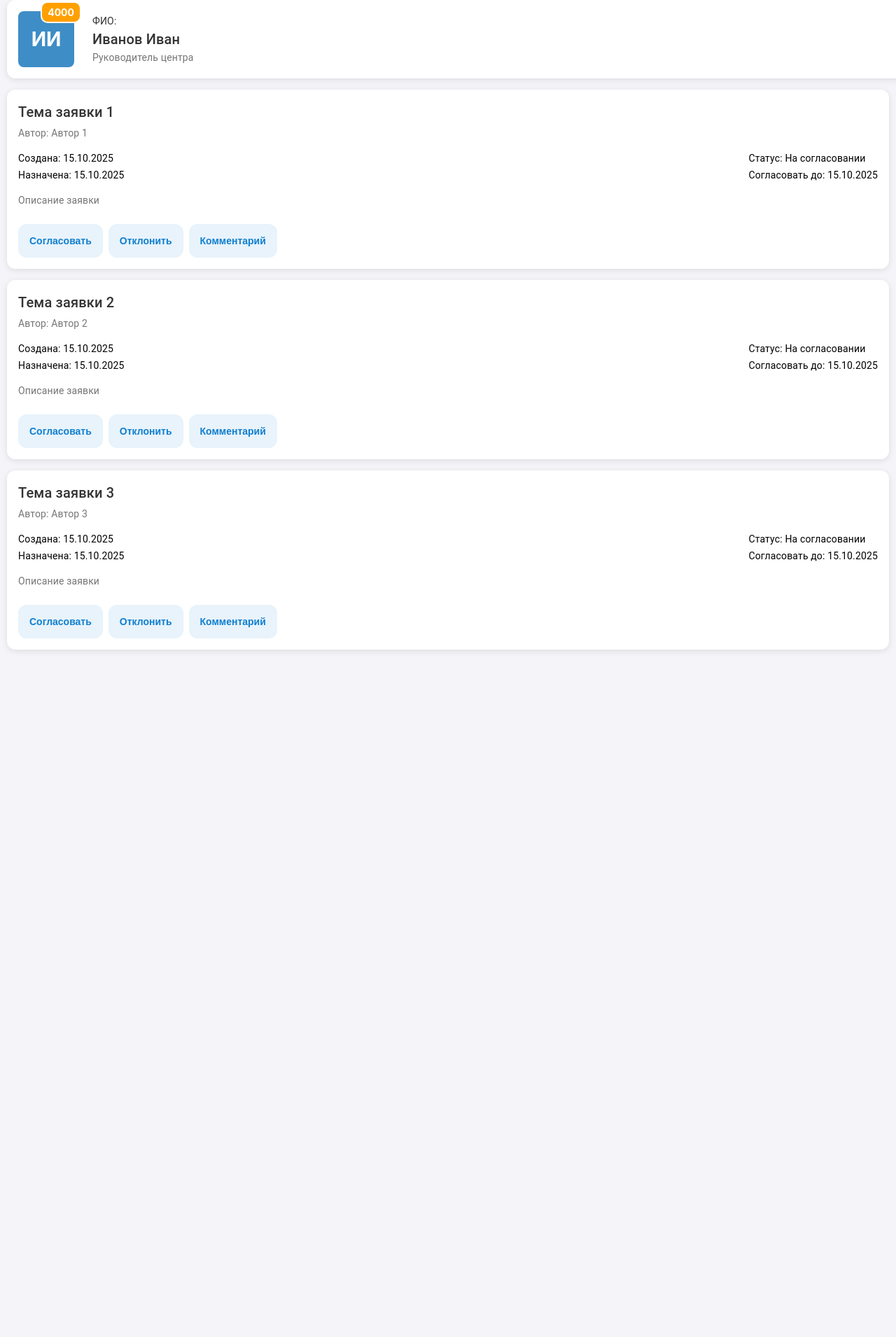
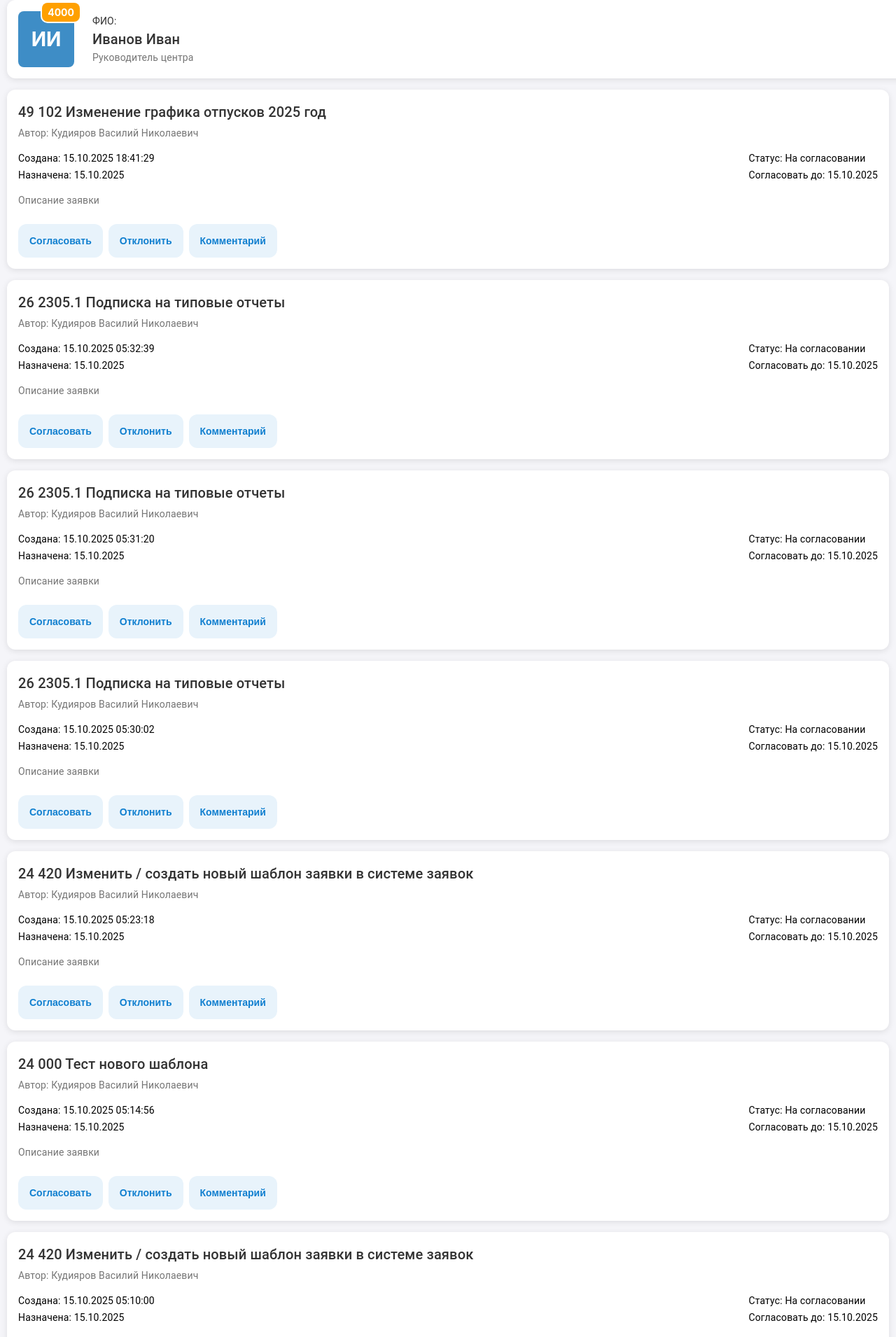
Before and after one commit to Chebulpec/Smart-Apps-eXpress-Front, a React (Vite) app: page / in a window 1280 px wide. Shown: the top 1910 px of the page at 70% size. Before the commit the page ends 944 px from the top, so only its background shows below. Built offline with nearby package versions, Linux system fonts and the light colour scheme.

Commit message:
Данные

```diff
--- a/src/App.jsx
+++ b/src/App.jsx
@@ -1,43 +1,10 @@
-// src/App.jsx
 import React from 'react';
 import UserProfileBanner from './components/UserProfileBanner/UserProfileBanner';
 import ApprovalRequestList from './components/ApprovalRequestList/ApprovalRequestList';
 import './index.css';
+import { user, requests } from './data'; // Импорт данных
 
 const App = () => {
-  const user = {
-    lastName: 'Иванов',
-    firstName: 'Иван',
-    position: 'Руководитель центра',
-  };
-
-  const requests = [
-    {
-      title: 'Тема заявки 1',
-      author: 'Автор 1',
-      createdDate: '15.10.2025',
-      assignedDate: '15.10.2025',
-      status: 'На согласовании',
-      dueDate: '15.10.2025',
-    },
-    {
-      title: 'Тема заявки 2',
-      author: 'Автор 2',
-      createdDate: '15.10.2025',
-      assignedDate: '15.10.2025',
-      status: 'На согласовании',
-      dueDate: '15.10.2025',
-    },
-    {
-      title: 'Тема заявки 3',
-      author: 'Автор 3',
-      createdDate: '15.10.2025',
-      assignedDate: '15.10.2025',
-      status: 'На согласовании',
-      dueDate: '15.10.2025',
-    },
-  ];
-
   return (
     <div className="app-container">
       <UserProfileBanner user={user} />
--- a/src/components/ActionButton/ActionButton.module.css
+++ b/src/components/ActionButton/ActionButton.module.css
@@ -4,18 +4,18 @@
     justify-content: center;
     font-size: 14px;
     font-weight: bold;
-    color: #107FCF; /* Цвет текста по умолчанию */
-    background-color: #E8F3FB; /* Цвет фона по умолчанию */
+    color: #107FCF;
+    background-color: #E8F3FB;
     padding: 16px 16px;
-    border-radius: 12px; /* Закругление 12px */
+    border-radius: 12px;
     border: none;
     cursor: pointer;
-    transition: background-color 0.3s ease, color 0.3s ease; /* Плавный переход */
+    transition: background-color 0.3s ease, color 0.3s ease;
 }
 
 .actionButton:hover {
-    background-color: #107FCF; /* Цвет фона при наведении */
-    color: #ffffff; /* Цвет текста при наведении */
+    background-color: #107FCF;
+    color: #ffffff;
 }
 
 .actionButton:active {
@@ -24,7 +24,7 @@
 }
 
 .actionButton.disabled {
-    background-color: #E2E2E2; /* Цвет фона при отключении */
-    color: #8A8A8A; /* Цвет текста при отключении */
+    background-color: #E2E2E2;
+    color: #8A8A8A;
     cursor: not-allowed;
 }
--- /dev/null
+++ b/src/data.js
@@ -0,0 +1,108 @@
+export const user = {
+    lastName: 'Иванов',
+    firstName: 'Иван',
+    position: 'Руководитель центра',
+  };
+
+  export const requests = [
+    {
+      title: '49 102 Изменение графика отпусков 2025 год',
+      author: 'Кудияров Василий Николаевич',
+      createdDate: '15.10.2025 18:41:29',
+      assignedDate: '15.10.2025',
+      status: 'На согласовании',
+      dueDate: '15.10.2025',
+      description: 'Сотрудник: Кудияров Василий Николаевич; Всего дней запланировано: 1',
+    },
+    {
+      title: '26 2305.1 Подписка на типовые отчеты',
+      author: 'Кудияров Василий Николаевич',
+      createdDate: '15.10.2025 05:32:39',
+      assignedDate: '15.10.2025',
+      status: 'На согласовании',
+      dueDate: '15.10.2025',
+      description: 'Выберите действие: Подписаться',
+    },
+    {
+      title: '26 2305.1 Подписка на типовые отчеты',
+      author: 'Кудияров Василий Николаевич',
+      createdDate: '15.10.2025 05:31:20',
+      assignedDate: '15.10.2025',
+      status: 'На согласовании',
+      dueDate: '15.10.2025',
+      description: 'Выберите действие: Подписаться',
+    },
+    {
+      title: '26 2305.1 Подписка на типовые отчеты',
+      author: 'Кудияров Василий Николаевич',
+      createdDate: '15.10.2025 05:30:02',
+      assignedDate: '15.10.2025',
+      status: 'На согласовании',
+      dueDate: '15.10.2025',
+      description: 'Выберите действие: Подписаться',
+    },
+    {
+      title: '24 420 Изменить / создать новый шаблон заявки в системе заявок',
+      author: 'Кудияров Василий Николаевич',
+      createdDate: '15.10.2025 05:23:18',
+      assignedDate: '15.10.2025',
+      status: 'На согласовании',
+      dueDate: '15.10.2025',
+      description: 'ЗНИ: Создать новый шаблон заявки; Локация: Корпоративные сервисы; Наименование шаблона: 24 420 Изменить / создать новый шаблон заявки в системе заявок',
+    },
+    {
+      title: '24 000 Тест нового шаблона',
+      author: 'Кудияров Василий Николаевич',
+      createdDate: '15.10.2025 05:14:56',
+      assignedDate: '15.10.2025',
+      status: 'На согласовании',
+      dueDate: '15.10.2025',
+      description: 'ЗНИ: Создать новый шаблон заявки; Локация: Корпоративные сервисы; Наименование шаблона: 24 000 Тест нового шаблона',
+    },
+    {
+      title: '24 420 Изменить / создать новый шаблон заявки в системе заявок',
+      author: 'Кудияров Василий Николаевич',
+      createdDate: '15.10.2025 05:10:00',
+      assignedDate: '15.10.2025',
+      status: 'На согласовании',
+      dueDate: '15.10.2025',
+      description: 'ЗНИ: Создать новый шаблон заявки; Локация: Корпоративные сервисы; Наименование шаблона: 24 420 Изменить / создать новый шаблон заявки в системе заявок',
+    },
+    {
+      title: '24 420 Изменить / создать новый шаблон заявки в системе заявок',
+      author: 'Кудияров Василий Николаевич',
+      createdDate: '15.10.2025 05:07:48',
+      assignedDate: '15.10.2025',
+      status: 'На согласовании',
+      dueDate: '15.10.2025',
+      description: 'ЗНИ: Создать новый шаблон заявки; Локация: Корпоративные сервисы; Наименование шаблона: 24 420 Изменить / создать новый шаблон заявки в системе заявок',
+    },
+    // Добавленные заявки
+    {
+      title: '49 103 Обновление графика отпусков 2025 год',
+      author: 'Петров Петр Петрович',
+      createdDate: '15.10.2025 19:00:00',
+      assignedDate: '15.10.2025',
+      status: 'На согласовании',
+      dueDate: '15.10.2025',
+      description: 'Сотрудник: Петров Петр Петрович; Всего дней запланировано: 2',
+    },
+    {
+      title: '26 2306.1 Подписка на новые отчеты',
+      author: 'Сидоров Сидор Сидорович',
+      createdDate: '15.10.2025 06:00:00',
+      assignedDate: '15.10.2025',
+      status: 'На согласовании',
+      dueDate: '15.10.2025',
+      description: 'Выберите действие: Подписаться',
+    },
+    {
+      title: '24 421 Создание нового шаблона заявки в системе',
+      author: 'Кузнецов Кузьма Кузьмич',
+      createdDate: '15.10.2025 07:00:00',
+      assignedDate: '15.10.2025',
+      status: 'На согласовании',
+      dueDate: '15.10.2025',
+      description: 'ЗНИ: Создать новый шаблон заявки; Локация: Корпоративные сервисы; Наименование шаблона: 24 421 Создание нового шаблона заявки в системе',
+    },
+  ];
```
